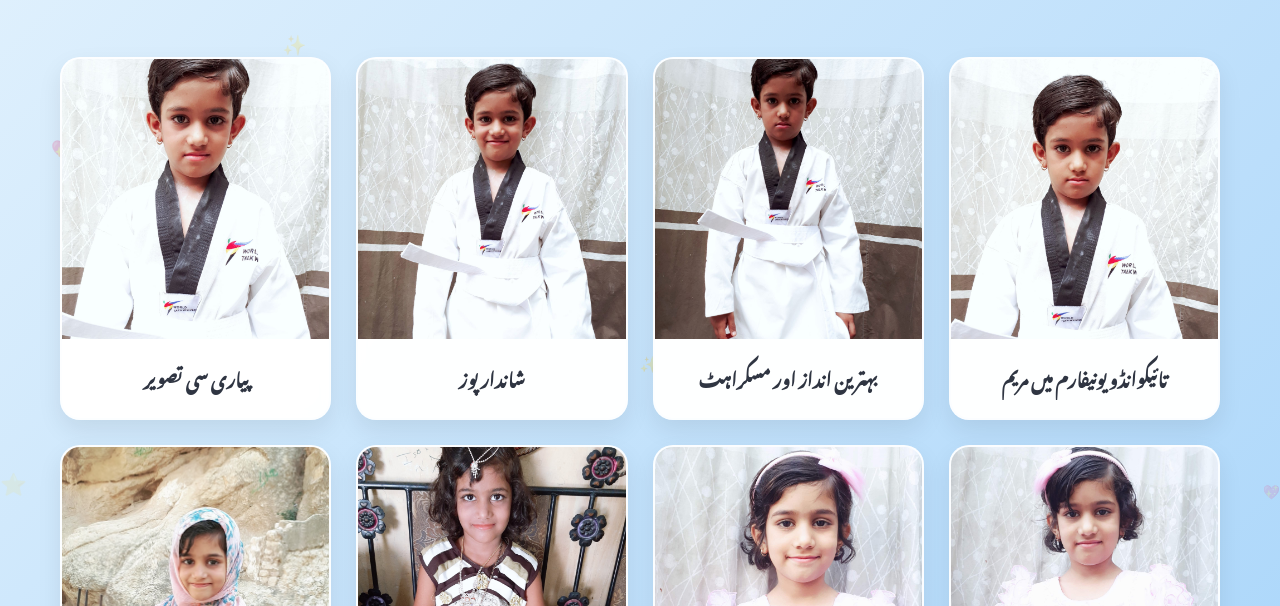
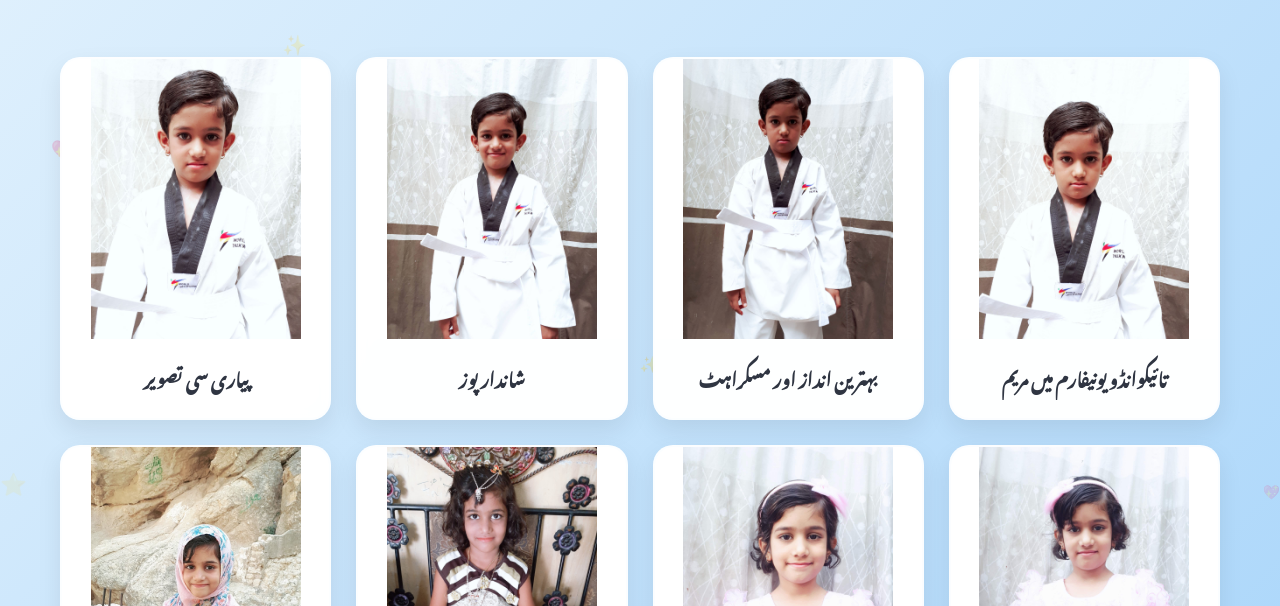
Before and after one commit to sharifuddinabbasi/sharif, a plain HTML site: page Mariyum/index.html in a window 1280 px wide. Shown: the part 194-800 px from the top of the page. Drawn offline with Linux system fonts and the light colour scheme; a web font is replaced by a local one.

Commit message:
Add files via upload

```diff
--- a/Mariyum/index.html
+++ b/Mariyum/index.html
@@ -112,6 +112,7 @@
             border: 2px solid rgba(255, 255, 255, 0.6);
             display: flex;
             flex-direction: column;
+            height: 100%;
         }
 
         .card:hover {
@@ -124,23 +125,30 @@
             height: 280px;
             overflow: hidden;
             position: relative;
+            background-color: #fff;
+            display: flex;
+            justify-content: center;
+            align-items: center;
         }
 
         .card-img-wrapper img {
-            width: 100%;
-            height: 100%;
-            object-fit: cover;
+            width: auto;
+            height: auto;
+            max-width: 100%;
+            max-height: 100%;
+            object-fit: contain; /* This prevents cropping */
             transition: transform 0.5s ease;
         }
 
         .card:hover .card-img-wrapper img {
-            transform: scale(1.08);
+            transform: scale(1.05);
         }
 
         .card-content {
             padding: 15px;
             text-align: center;
             background: rgba(255, 255, 255, 0.9);
+            margin-top: auto; /* Pushes content to the bottom of the card */
         }
 
         .card-content h3 {
```
